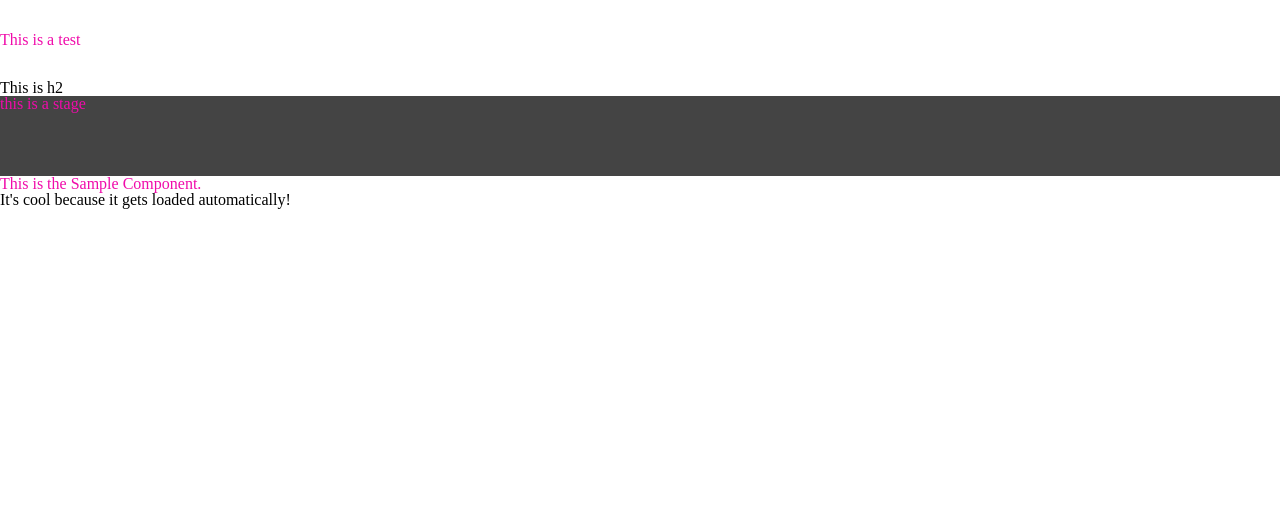
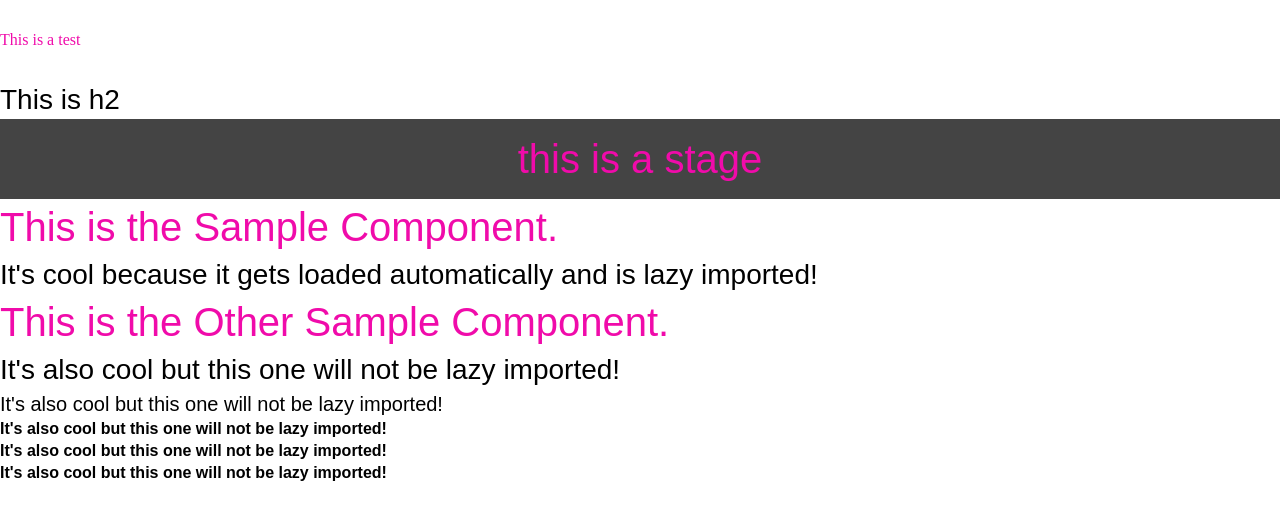
Before and after one commit to oforge/vue-boilerplate, a Vue app: page / in a window 1280 px wide. Shown: the top 520 px of the page. Built offline with nearby package versions, Linux system fonts and the light colour scheme.

Commit message:
Did stuff - updated component loading and added types for coolness - examples on how to import normal component and lazy component globally - extended variables - added example default styles - added a super cool css grid based column grid - added flex helper

```diff
--- a/src/App.vue
+++ b/src/App.vue
@@ -6,6 +6,7 @@
     <h2>This is h2</h2>
     <stage></stage>
     <sample-component></sample-component>
+    <other-sample-component></other-sample-component>
   </div>
 </template>
 
--- /dev/null
+++ b/src/components/global/OtherSampleComponent.vue
@@ -0,0 +1,16 @@
+<template>
+  <div class="other-sample-component">
+    <h1>This is the Other Sample Component.</h1>
+    <h2>It's also cool but this one will not be lazy imported!</h2>
+    <h3>It's also cool but this one will not be lazy imported!</h3>
+    <h4>It's also cool but this one will not be lazy imported!</h4>
+    <h5>It's also cool but this one will not be lazy imported!</h5>
+    <h6>It's also cool but this one will not be lazy imported!</h6>
+  </div>
+</template>
+
+<script lang="ts">
+import { Component, Vue } from "vue-property-decorator";
+@Component
+export default class OtherSampleComponent extends Vue {}
+</script>
--- a/src/components/global/SampleComponent.vue
+++ b/src/components/global/SampleComponent.vue
@@ -1,7 +1,7 @@
 <template>
   <div class="sample-component">
     <h1>This is the Sample Component.</h1>
-    <h2>It's cool because it gets loaded automatically!</h2>
+    <h2>It's cool because it gets loaded automatically and is lazy imported!</h2>
   </div>
 </template>
 
--- a/src/components/global/main.ts
+++ b/src/components/global/main.ts
@@ -2,6 +2,11 @@
   Here we define all globally usable components. Something like form elements or maybe icons.
   This object can be imported into the src/main.ts. There you can iterate over the objects and load them via vue.component(name, value)
  */
+
+import SampleComponent from '@/components/global/OtherSampleComponent.vue';
+import { VueConstructor } from 'vue';
+
 export default {
   "sample-component": () => import(/* webpackChunkName: "globalComponents" */"./SampleComponent.vue"),
+  "other-sample-component": SampleComponent as VueConstructor
 };
--- a/src/styles/abstracts/_variables.scss
+++ b/src/styles/abstracts/_variables.scss
@@ -34,12 +34,12 @@ $fonts: (
 );
 
 $fontSizes: (
-  'xs': 12px,
-  's': 14px,
-  'm': 16px,
-  'l': 20px,
-  'xl': 26px,
-  'xxl': 32px
+  'xs': .75rem,
+  's': .85rem,
+  'm': 1rem,
+  'l': 1.25rem,
+  'xl': 1.75rem,
+  'xxl': 2.5rem
 );
 
 $baseSize: 4px;
--- /dev/null
+++ b/src/styles/base/_defaults.scss
@@ -0,0 +1,24 @@
+/*
+  All the default settings should be placed here. Default settings are things like default headings, default fonts, etc...
+ */
+
+* {
+  box-sizing: border-box;
+}
+
+h1 {
+  font: map-get($fontSizes, 'xxl') map-get($fonts, 'title'), sans-serif;
+}
+h2 {
+  font: map-get($fontSizes, 'xl') map-get($fonts, 'title'), sans-serif;
+}
+h3 {
+  font: map-get($fontSizes, 'l') map-get($fonts, 'title'), sans-serif;
+}
+h4, h5, h6 {
+  font: bold map-get($fontSizes, 'm') map-get($fonts, 'title'), sans-serif;
+}
+
+h1,h2,h3,h4,h5,h6,p,span,em,strong {
+  line-height: 1.4;
+}
--- a/src/styles/base/_style.scss
+++ b/src/styles/base/_style.scss
@@ -1 +1,2 @@
 @import "reset";
+@import "defaults";
--- /dev/null
+++ b/src/styles/helper/_flex.scss
@@ -0,0 +1,41 @@
+/*
+  Flexbox helper classes. Not sure if useful.
+ */
+.flex {
+  display: flex;
+
+  &--column {
+    flex-direction: column;
+  }
+  &--a-start {
+    align-items: flex-start;
+  }
+  &--a-end {
+    align-items: flex-end;
+  }
+  &--a-center {
+    align-items: center;
+  }
+  &--j-start {
+    justify-content: flex-start;
+  }
+  &--j-end {
+    justify-content: flex-end;
+  }
+  &--j-center {
+    justify-content: center;
+  }
+  &--j-between {
+    justify-content: space-between;
+  }
+  &--j-around {
+    justify-content: space-around;
+  }
+  &--j-evenly {
+    justify-content: space-evenly;
+  }
+  &--center-all {
+    align-items: center;
+    justify-content: center;
+  }
+}
--- a/src/styles/helper/_style.scss
+++ b/src/styles/helper/_style.scss
@@ -1 +1,2 @@
 @import "debug";
+@import "flex";
--- a/src/styles/layout/_grid.scss
+++ b/src/styles/layout/_grid.scss
@@ -1,14 +1,80 @@
 /*
-  css column grid
+  The awesome css grid based column grid
+  Here is how it works:
+  - Define a <div class="row">
+  - Inside, define <div class="column-x">
+    .column-x is the class name for a column size where x is a number. Per default between 1 and 12.
+    You can override the column size via breakpoint columns. E.g. <div class="column-12 column-m-6 column-l-3">
+    Currently there are only .column-x, .column-m-x and .column-l-x columns defined. If you need more, do it!
+  - If you want to reorder and position columns inside the grid track, you can do it with the .start-at-x class.
+    E.g. <div class="column-6 column-m-4 column-l-2 start-at-6 start-at-m-8 start-at-l-10"> would resize the
+    column from 6 to 4 to 2 and reposition it from position 6 to 8 to 10.
+*/
+
+/*
+  We need to define a custom property so that we know the size of a column,
+  when we want to shift it back and forth
  */
+:root {
+  --currentColumn: 0;
+}
+
+/*
+  Column generator mixin. The default class is .column-x where x is a number.
+  Default size is 12
+ */
+@mixin columns($column_name: 'column', $amount: 12) {
+  @for $i from 1 through $amount {
+    .#{$column_name}-#{$i} {
+      --currentColumn: #{$i};
+      grid-column: span $i;
+    }
+  }
+}
+
+/*
+  Position the element at a specific column. The default class is .start-at-x where x is a number.
+  Default amount is 12
+ */
+@mixin startAt($order_name: 'start-at', $amount: 12) {
+  @for $i from 1 through $amount {
+    .#{$order_name}-#{$i} {
+      grid-column-start: $i;
+      //TODO: Check if column-end works this way
+      grid-column-end: calc(var(--currentColumn) + #{$i});
+      order: $i;
+    }
+  }
+}
 
 .row {
-  display: flex;
-  flex-direction: row;
-  flex: 0 1 auto;
-  flex-wrap: wrap;
+  display: grid;
+  grid-template-columns: repeat($gridColumns, 1fr);
+  gap: $gridGap;
 
-  &-centered {
-    justify-content: center;
+  &--no-gap {
+    gap: 0;
   }
 }
+.row + .row {
+  margin-top: $gridGap;
+}
+
+@include columns();
+@include startAt();
+
+@include mq('m') {
+  @include columns('column-m');
+}
+
+@include mq('xl') {
+  @include columns('column-l');
+}
+
+@include mq('m') {
+  @include startAt('start-at-m');
+}
+
+@include mq('xl') {
+  @include startAt('start-at-l');
+}
```
Also changed, not shown: src/helper/ComponentLoader.ts (+4 -3 lines), src/styles/abstracts/_mixins.scss (line endings or trailing spaces).
